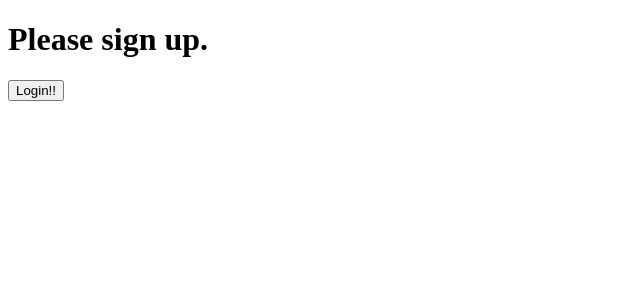
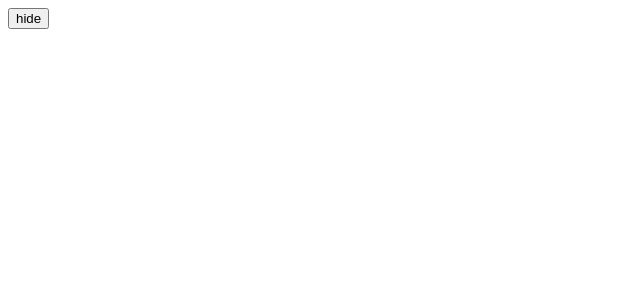
Before and after one commit to devAviat/react-tic-tae-tok-2022, a React (Create React App) app: page / in a window 1280 px wide. Shown: the top 300 px of the page, without its empty margins (0-640 px from the left). Built offline with nearby package versions, Linux system fonts and the light colour scheme.

Commit message:
7. 조건부 렌더링 - 컴포넌트가 렌더링하는 것을 막기

```diff
--- a/src/index.js
+++ b/src/index.js
@@ -1,63 +1,36 @@
 import React from 'react';
 import ReactDOM from 'react-dom';
 
-class LoginControl extends React.Component {
+function WarningBanner(props) {
+    if (!props.warn) {
+        return null;
+    }
+
+    return <div clssName="warning">Warning!!</div>;
+}
+class Page extends React.Component {
     constructor(props) {
         super(props);
-        this.handleLoginClick = this.handleLoginClick.bind(this);
-        this.handleLogoutClick = this.handleLogoutClick.bind(this);
-        this.state = { isLoggedIn: false };
+        this.state = { showWarning: true };
+        this.handleToggleClick = this.handleToggleClick.bind(this);
     }
 
-    handleLoginClick() {
-        this.setState({ isLoggedIn: true });
-    }
-
-    handleLogoutClick() {
-        this.setState({ isLoggedIn: false });
-    }
+    handleToggleClick = () => {
+        this.setState((state) => ({
+            showWarning: !state.showWarning,
+        }));
+    };
 
     render() {
-        const isLoggedIn = this.state.isLoggedIn;
-        console.log(isLoggedIn);
-        let button;
-        if (isLoggedIn) {
-            button = <LogoutButton onClick={this.handleLogoutClick} />;
-        } else {
-            button = <LoginButton onClick={this.handleLoginClick} />;
-        }
         return (
             <div>
-                <Greeting isLoggedIn={isLoggedIn} />
-                {button}
+                <WarningBanner />
+                <button onClick={this.handleToggleClick}>
+                    {this.state.showWarning ? 'hide' : 'show'}
+                </button>
             </div>
         );
     }
 }
 
-function UserGreeting(props) {
-    return <h1>Welcome back!!</h1>;
-}
-
-function GuestGreeting(props) {
-    return <h1> Please sign up.</h1>;
-}
-
-function Greeting(props) {
-    const isLogginedId = props.isLogginedId;
-
-    if (isLogginedId) {
-        return <UserGreeting />;
-    }
-    return <GuestGreeting />;
-}
-
-function LoginButton(props) {
-    return <button onClick={props.onClick}>Login!!</button>;
-}
-
-function LogoutButton(props) {
-    return <button onClick={props.onClick}>Logout</button>;
-}
-
-ReactDOM.render(<LoginControl />, document.getElementById('root'));
+ReactDOM.render(<Page />, document.getElementById('root'));
```
